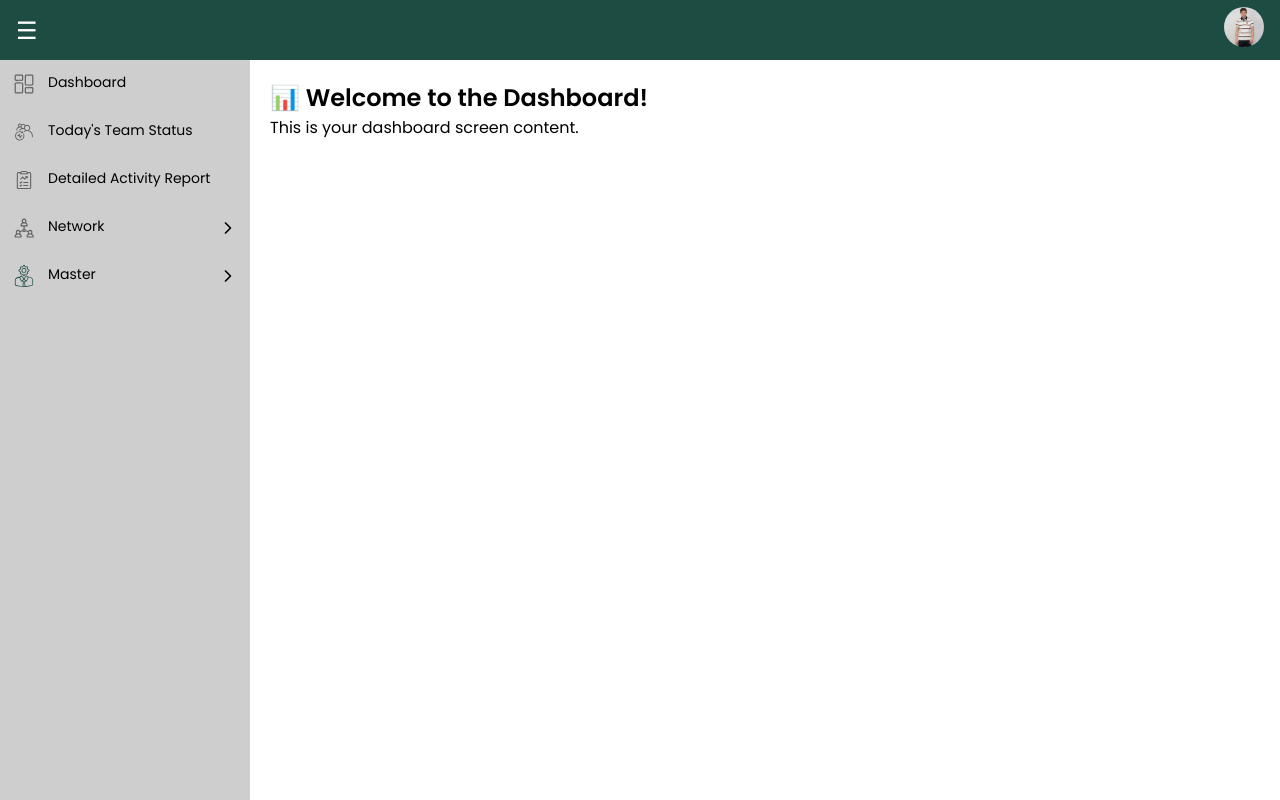
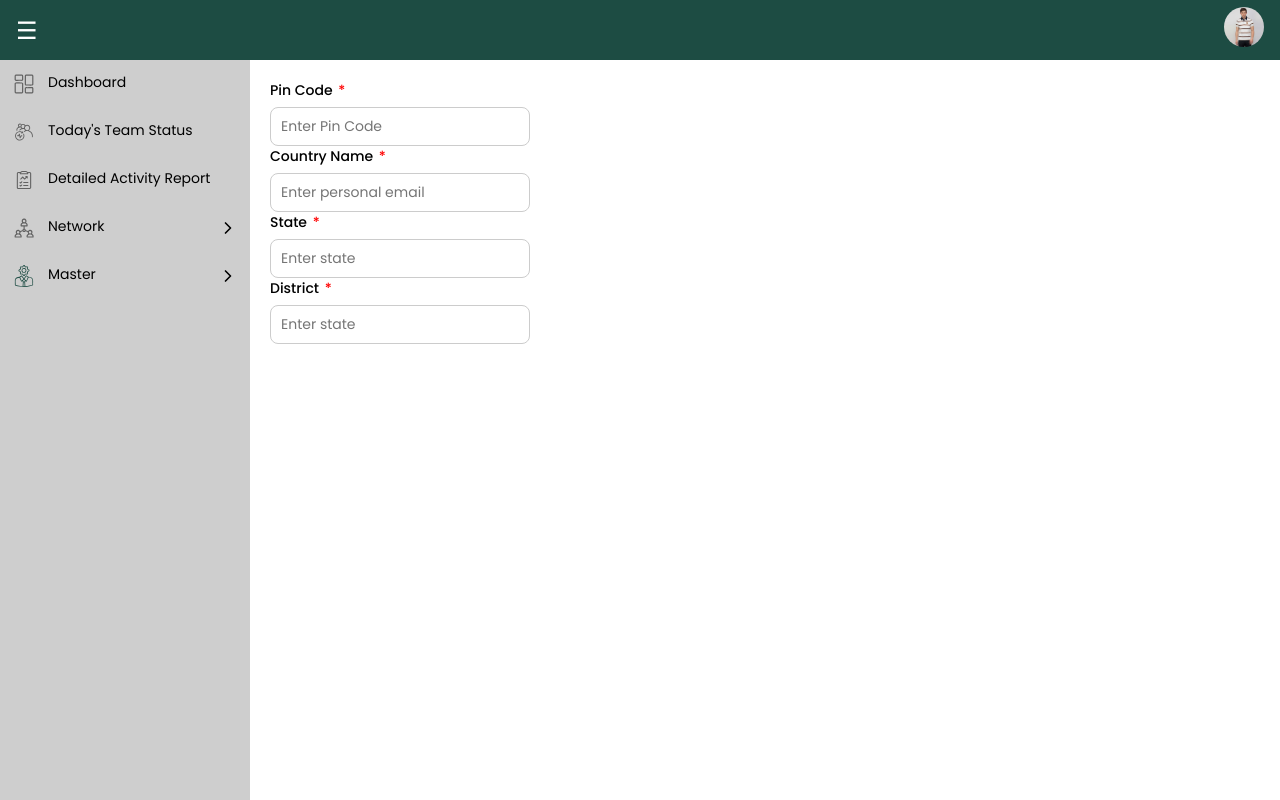
Before and after one commit to Naniteppala118/shopping, a React (Create React App) app: page /home in a window 1280 px wide. Built offline with nearby package versions, Linux system fonts and the light colour scheme.

Commit message:
pin code api in dashboard

```diff
--- a/src/biofactor/pages/dashBoardScreen/Dashboard.jsx
+++ b/src/biofactor/pages/dashBoardScreen/Dashboard.jsx
@@ -1,10 +1,72 @@
-import React from "react";
+import React, { useState } from 'react';
+import MainTextField from "../../../reusableComponents/mainTextField/MainTextField";
 
 export default function DashboardScreen() {
+  const [permanentAddress, setPermanentAddress] = useState({
+    pinCode: '',
+    flatNo: '',
+    locality: '',
+    district: '',
+    country: '',
+    state: ''
+  });
+
+  const fetchAddressFromPincode = async (pincode) => {
+    try {
+      const response = await fetch(`https://api.postalpincode.in/pincode/${pincode}`);
+      const data = await response.json();
+
+      if (data[0].Status === "Success" && data[0].PostOffice && data[0].PostOffice.length > 0) {
+        const info = data[0].PostOffice[0];
+        return {
+          state: info.State,
+          district: info.District,
+          country: info.Country,
+        };
+      }
+    } catch (error) {
+      console.error("Failed to fetch address details", error);
+    }
+    return {
+      state: '',
+      district: '',
+      country: ''
+    };
+  };
   return (
     <div>
-      <h2>📊 Welcome to the Dashboard!</h2>
-      <p>This is your dashboard screen content.</p>
+      {/*<h2>📊 Welcome to the Dashboard!</h2>
+      <p>This is your dashboard screen content.</p>*/}
+      <MainTextField label='Pin Code' placeholder='Enter Pin Code' required style={{ width: '260px', fontSize: '14px', }} labelFontSize='14px' value={permanentAddress.pinCode}
+        onChange={async (e) => {
+          const pin = e.target.value;
+          setPermanentAddress({ ...permanentAddress, pinCode: pin });
+
+          if (pin.length === 6) {
+            const { state, district, country } = await fetchAddressFromPincode(pin);
+            setPermanentAddress(prev => ({
+              ...prev,
+              state: state,
+              district: district,
+              country: country
+            }));
+          }
+        }
+
+        } />
+      <MainTextField label='Country Name' placeholder='Enter personal email' required style={{ width: '260px', fontSize: '14px', }} labelFontSize='14px' value={permanentAddress.country}
+        onChange={(e) =>
+          setPermanentAddress({ ...permanentAddress, country: e.target.value })
+        } />
+      <MainTextField label='State' placeholder='Enter state' required style={{ width: '260px', fontSize: '14px', }} labelFontSize='14px' value={permanentAddress.state}
+        onChange={(e) =>
+          setPermanentAddress({ ...permanentAddress, state: e.target.value })
+        } />
+        <MainTextField label='District' placeholder='Enter state' required style={{ width: '260px', fontSize: '14px', }} labelFontSize='14px' value={permanentAddress.district}
+        onChange={(e) =>
+          setPermanentAddress({ ...permanentAddress, district: e.target.value })
+        } />
+
     </div>
   );
 }
```
Also changed, not shown: public/assets/Master.svg (added).
